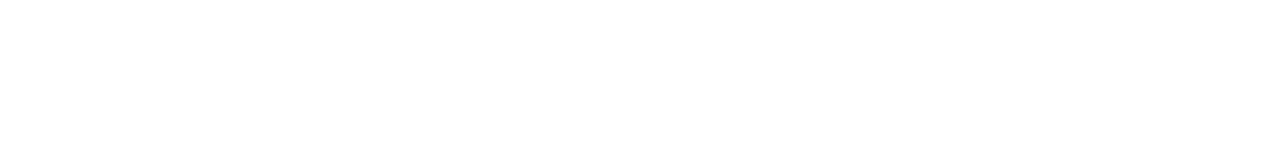
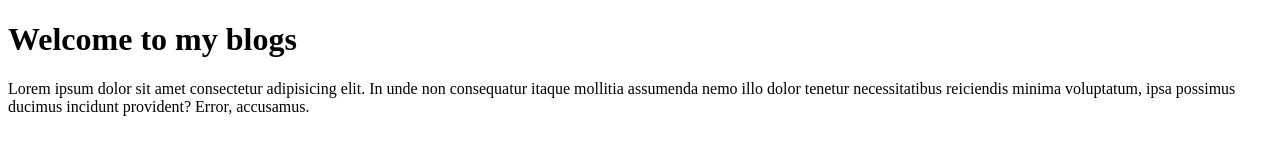
Before and after one commit to Maysha-Tabassum/my-blogs, a plain HTML site: page index.html in a window 1280 px wide. Drawn offline with Linux system fonts and the light colour scheme.

Commit message:
blog commit

```diff
--- a/index.html
+++ b/index.html
@@ -7,6 +7,7 @@
     <title>Document</title>
 </head>
 <body>
-
+    <h1>Welcome to my blogs</h1>
+    <p>Lorem ipsum dolor sit amet consectetur adipisicing elit. In unde non consequatur itaque mollitia assumenda nemo illo dolor tenetur necessitatibus reiciendis minima voluptatum, ipsa possimus ducimus incidunt provident? Error, accusamus.</p>
 </body>
 </html>
```
